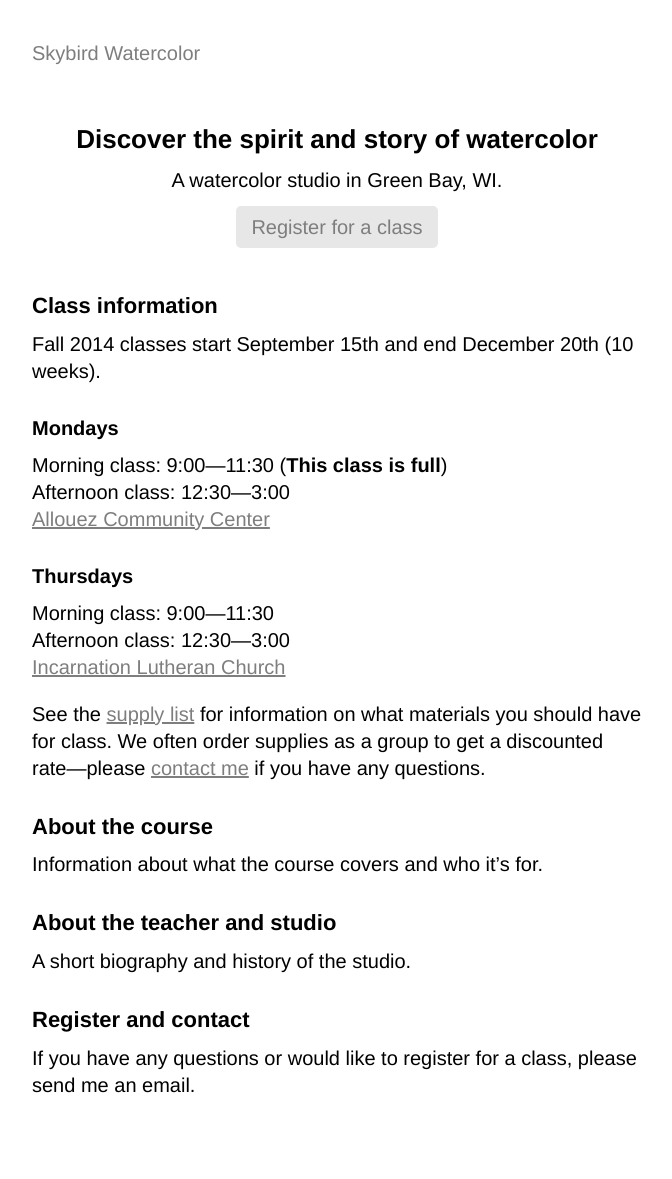
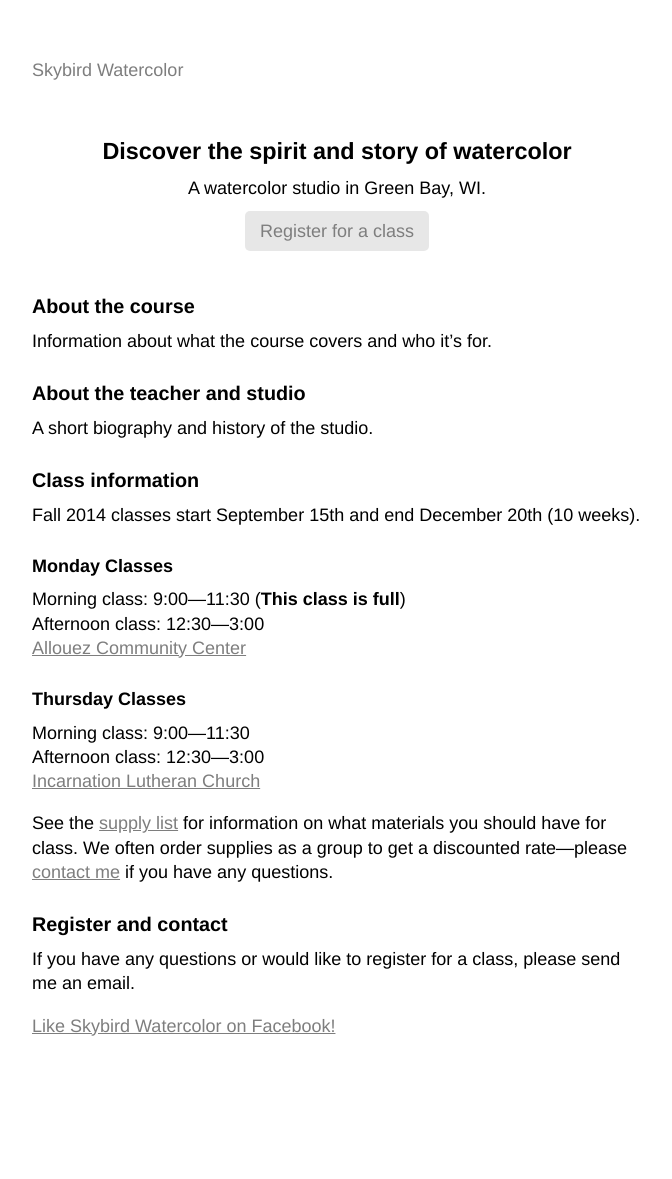
Before and after one commit to kmcgillivray/skybird, a Jekyll site: the page built from index.md, in a window 1280 px wide. Shown: the whole page, without its empty margins (303-975 px from the left). Built offline with Jekyll 4.4.1, drawn with Linux system fonts in a browser that asks for light colours; after the commit the page ends 1118 px from its top, so only the background shows below that.

Commit message:
A few adjustments.

```diff
--- a/_includes/head.html
+++ b/_includes/head.html
@@ -1,8 +1,8 @@
 <head>
   <meta charset="UTF-8">
 	<meta name="viewport" content="width=device-width">
-	<title>{% if page.title %}{{ page.title}} | {% endif %}{{ site.title }}</title>
-
+	<title>{% if page.title %}{{ page.title}} | {% endif %}{{ site.title }} | Watercolor Classes</title>
+  <meta name="description" content="A watercolor studio offering classes in Green Bay, WI. Discover the story and spirit of watercolor.">
   <link rel="stylesheet" href="{{ site.baseurl }}/css/normalize.css">
   <link rel="stylesheet" href="{{ site.baseurl }}/css/main.css">
 </head>
--- a/css/main.css
+++ b/css/main.css
@@ -12,14 +12,14 @@
 }
 @media (min-width:768px) {
 	html {
-		font-size: 20px;
+		font-size: 18px;
 	}
 }
 body {
 	font-size: 1em;
 	line-height: 1.35;
 	font-family: Helvetica, sans-serif;
-  margin-top: 40px;
+  padding-top: 40px;
   margin-bottom: 80px;
   -webkit-font-smoothing: antialiased;
   text-rendering: optimizeLegibility;
--- a/index.md
+++ b/index.md
@@ -8,22 +8,6 @@
   <a class="btn" href="{{ site.baseurl }}/#register-and-contact">Register for a class</a>
 </div>
 
-## Class information
-
-Fall 2014 classes start September 15th and end December 20th (10 weeks).
-
-### Mondays
-Morning class: 9:00—11:30 (**This class is full**)
-Afternoon class: 12:30—3:00
-[Allouez Community Center](https://goo.gl/maps/7ic6k)
-
-### Thursdays
-Morning class: 9:00—11:30
-Afternoon class: 12:30—3:00
-[Incarnation Lutheran Church](https://goo.gl/maps/5SBQv)
-
-See the [supply list]({{ site.baseurl }}/supply-list) for information on what materials you should have for class. We often order supplies as a group to get a discounted rate—please [contact me]({{ site.baseurl }}/#register-and-contact) if you have any questions.
-
 ## About the course
 
 Information about what the course covers and who it's for.
@@ -32,6 +16,24 @@
 
 A short biography and history of the studio.
 
+## Class information
+
+Fall 2014 classes start September 15th and end December 20th (10 weeks).
+
+### Monday Classes
+Morning class: 9:00—11:30 (**This class is full**)
+Afternoon class: 12:30—3:00
+[Allouez Community Center](https://goo.gl/maps/7ic6k)
+
+### Thursday Classes
+Morning class: 9:00—11:30
+Afternoon class: 12:30—3:00
+[Incarnation Lutheran Church](https://goo.gl/maps/5SBQv)
+
+See the [supply list]({{ site.baseurl }}/supply-list) for information on what materials you should have for class. We often order supplies as a group to get a discounted rate—please [contact me]({{ site.baseurl }}/#register-and-contact) if you have any questions.
+
 ## Register and contact
 
 If you have any questions or would like to register for a class, please send me an email.
+
+[Like Skybird Watercolor on Facebook!](https://www.facebook.com/skybirdwatercolor)
```
